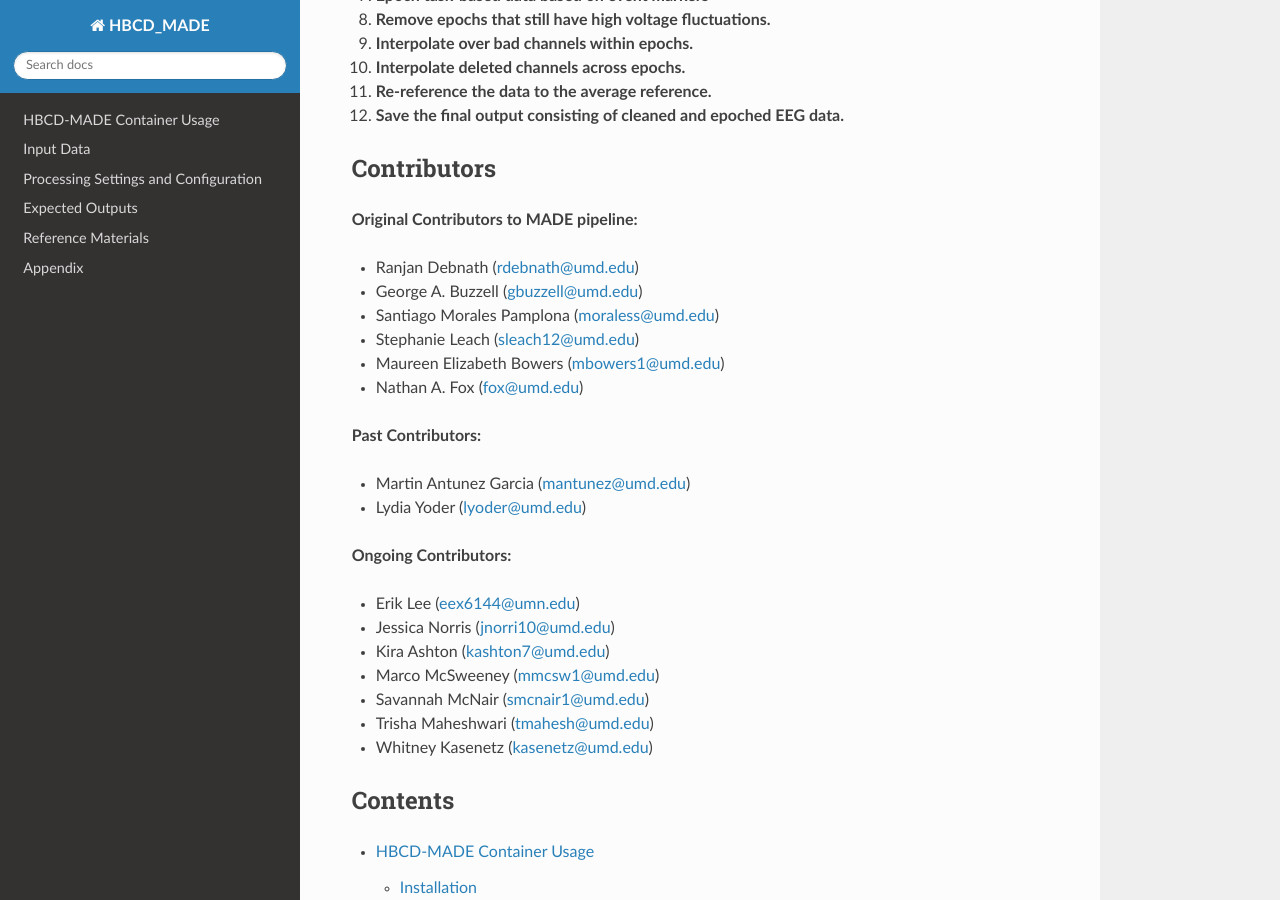
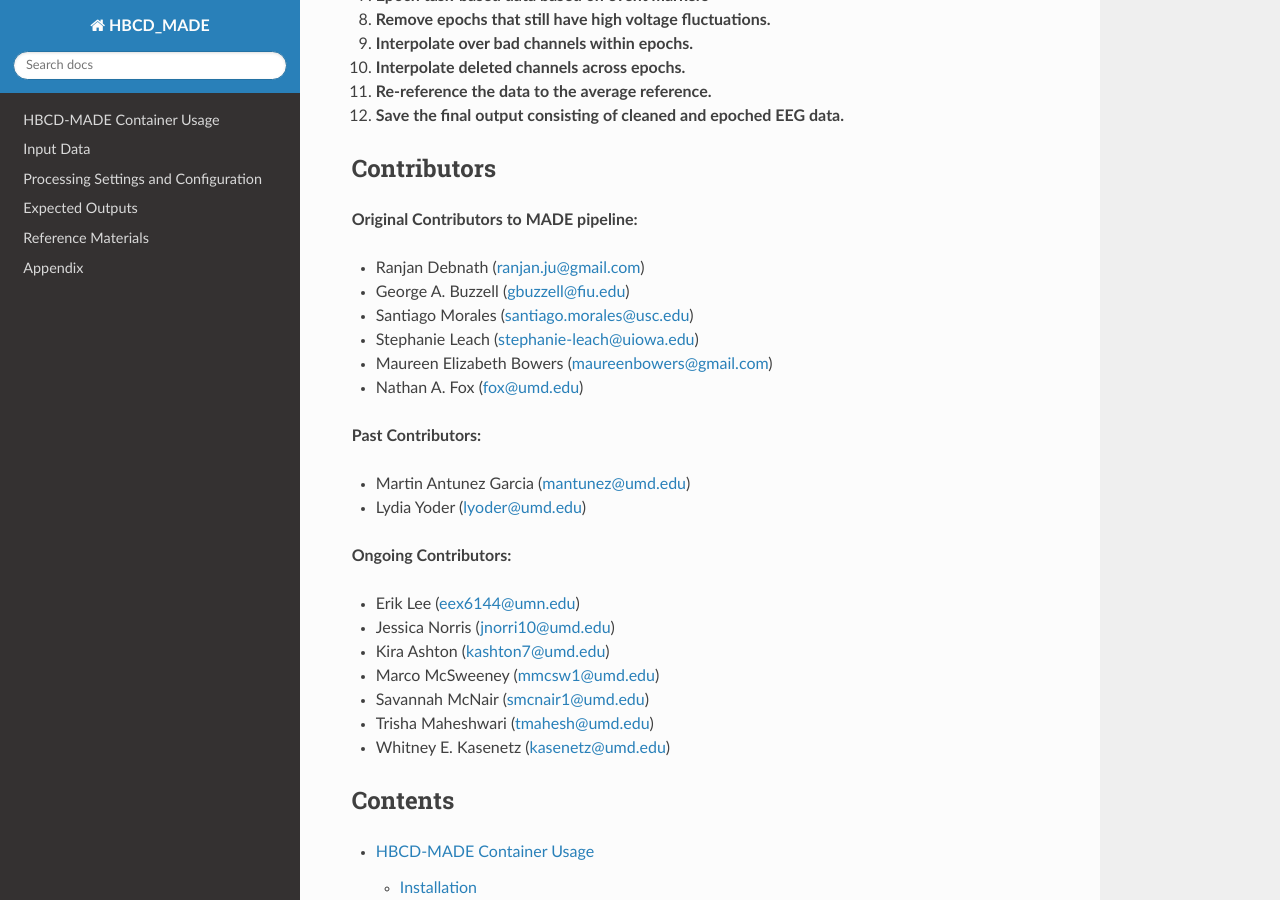
Before and after one commit to DCAN-Labs/HBCD-MADE, a Sphinx documentation site: the page built from docs/source/index.rst, in a window 1280 px wide and 900 px high, scrolled down 1625 px. Built offline with Sphinx 7.4.7 and the Read the Docs theme 3.1.0, drawn with Linux system fonts in a browser that asks for light colours; pages that are not in the unit, such as notebooks, are missing from menus.

Commit message:
Update index.rst

```diff
--- a/docs/source/index.rst
+++ b/docs/source/index.rst
@@ -68,11 +68,11 @@ Contributors
 
 **Original Contributors to MADE pipeline:**
 
-- Ranjan Debnath (rdebnath@umd.edu)
-- George A. Buzzell (gbuzzell@umd.edu)
-- Santiago Morales Pamplona (moraless@umd.edu)
-- Stephanie Leach (sleach12@umd.edu)
-- Maureen Elizabeth Bowers (mbowers1@umd.edu)
+- Ranjan Debnath (ranjan.ju@gmail.com)
+- George A. Buzzell (gbuzzell@fiu.edu)
+- Santiago Morales (santiago.morales@usc.edu)
+- Stephanie Leach (stephanie-leach@uiowa.edu)
+- Maureen Elizabeth Bowers (maureenbowers@gmail.com)
 - Nathan A. Fox (fox@umd.edu)
 
 **Past Contributors:**
@@ -88,7 +88,7 @@ Contributors
 - Marco McSweeney (mmcsw1@umd.edu)
 - Savannah McNair (smcnair1@umd.edu)
 - Trisha Maheshwari (tmahesh@umd.edu)
-- Whitney Kasenetz (kasenetz@umd.edu)
+- Whitney E. Kasenetz (kasenetz@umd.edu)
 
 
 
```
